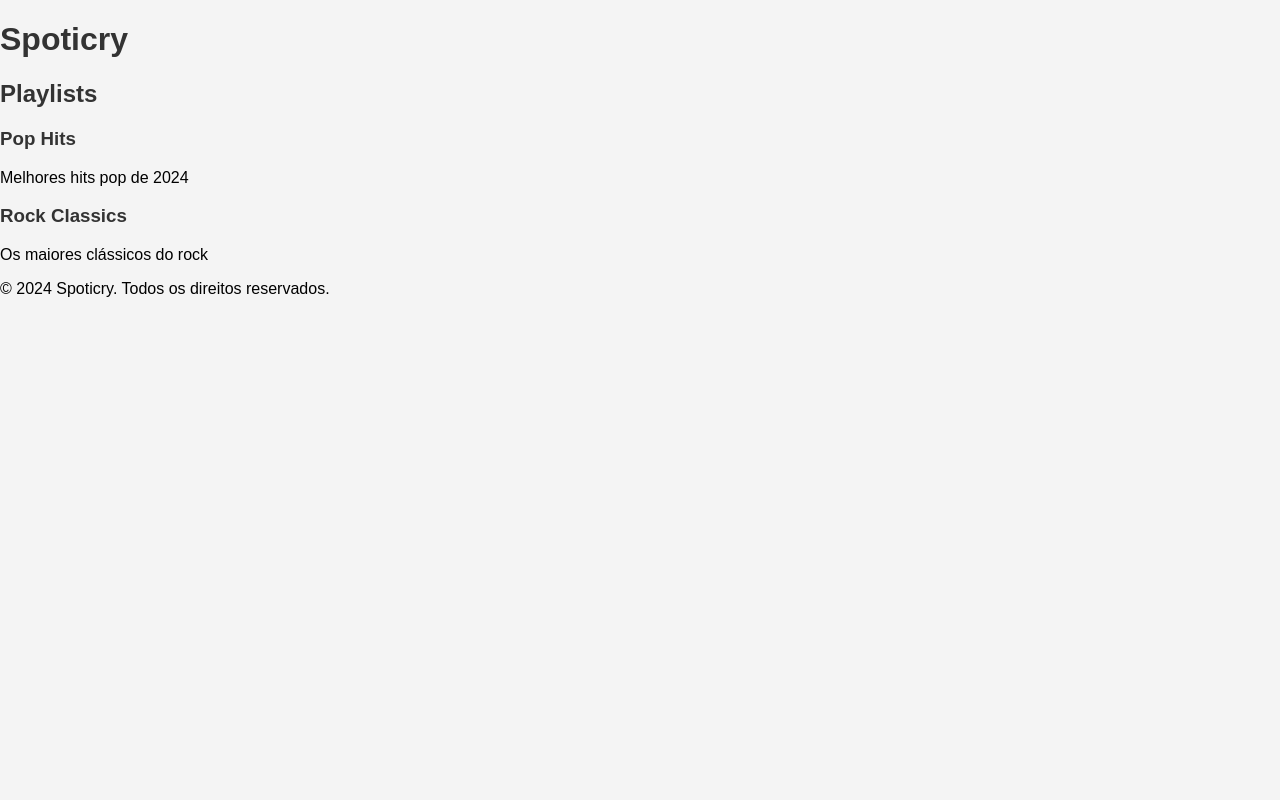
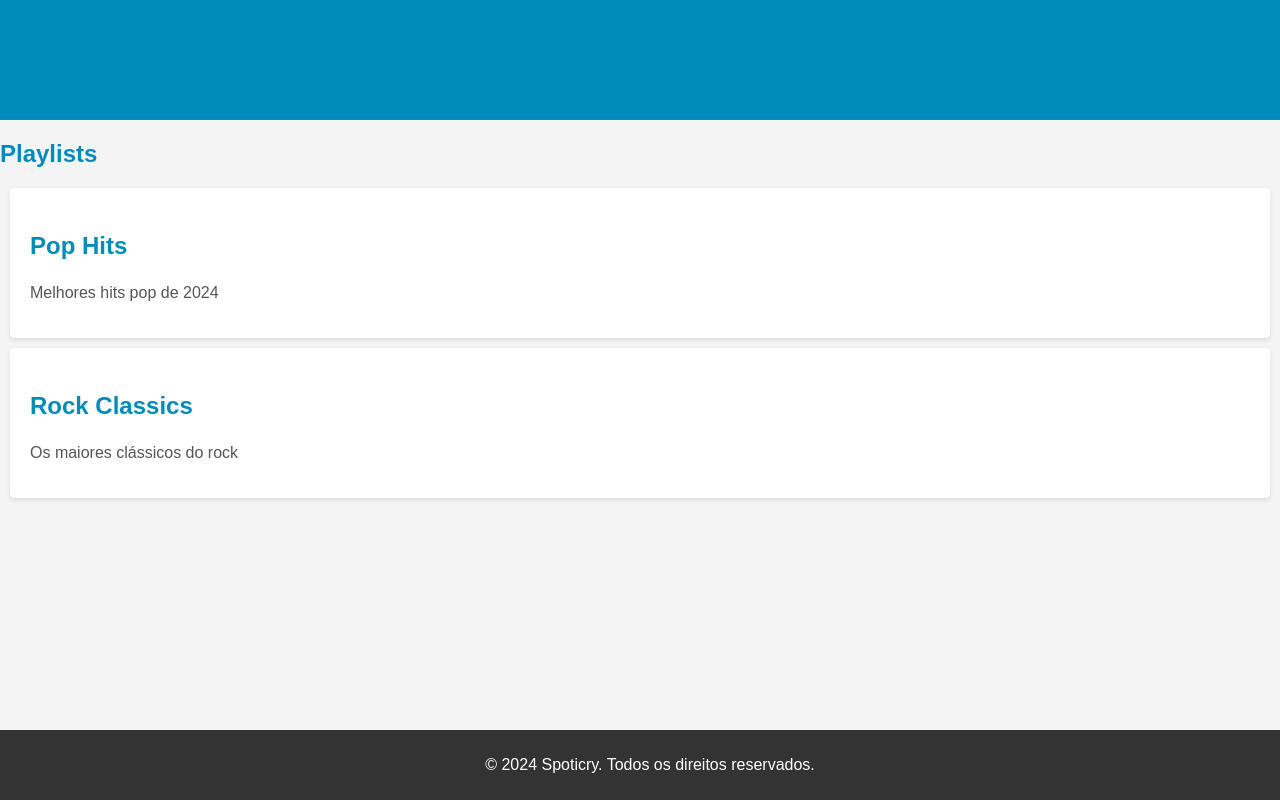
Before and after one commit to otaviotiltado45/Spoticry, a React (Create React App) app in the folder spoticry/: page / in a window 1280 px wide. Built offline with nearby package versions, Linux system fonts and the light colour scheme.

Commit message:
melhoria do css para deixar o design mais munito

```diff
--- a/spoticry/src/assets/styles.css
+++ b/spoticry/src/assets/styles.css
@@ -1,19 +1,71 @@
-/* Estilos globais para a aplicação */
 body {
     font-family: Arial, sans-serif;
     margin: 0;
     padding: 0;
     background-color: #f4f4f4;
-}
+    color: #333;
+  }
 
-h1, h2, h3 {
-    color: #333;
-}
+  h1, h2, h3 {
+    color: #008CBA;
+  }
 
-button {
+  header {
+    background-color: #008CBA;
+    padding: 20px;
+    text-align: center;
+    color: white;
+  }
+
+  footer {
+    background-color: #333;
+    color: white;
+    text-align: center;
+    padding: 10px;
+    position: fixed;
+    width: 100%;
+    bottom: 0;
+  }
+
+  .playlist-card {
+    background-color: white;
+    padding: 20px;
+    margin: 10px;
+    border-radius: 5px;
+    box-shadow: 0 2px 4px rgba(0, 0, 0, 0.1);
+    transition: transform 0.3s;
+  }
+
+  .playlist-card:hover {
+    transform: scale(1.05);
+  }
+
+  .playlist-card h3 {
+    font-size: 1.5em;
+  }
+
+  .playlist-card p {
+    font-size: 1em;
+    color: #555;
+  }
+
+  button {
     background-color: #008CBA;
     color: white;
     padding: 10px;
     border: none;
+    border-radius: 5px;
     cursor: pointer;
-}
+    transition: background-color 0.3s;
+  }
+
+  button:hover {
+    background-color: #005f73;
+  }
+
+  .container {
+    display: flex;
+    flex-wrap: wrap;
+    justify-content: center;
+    margin-top: 20px;
+  }
```
